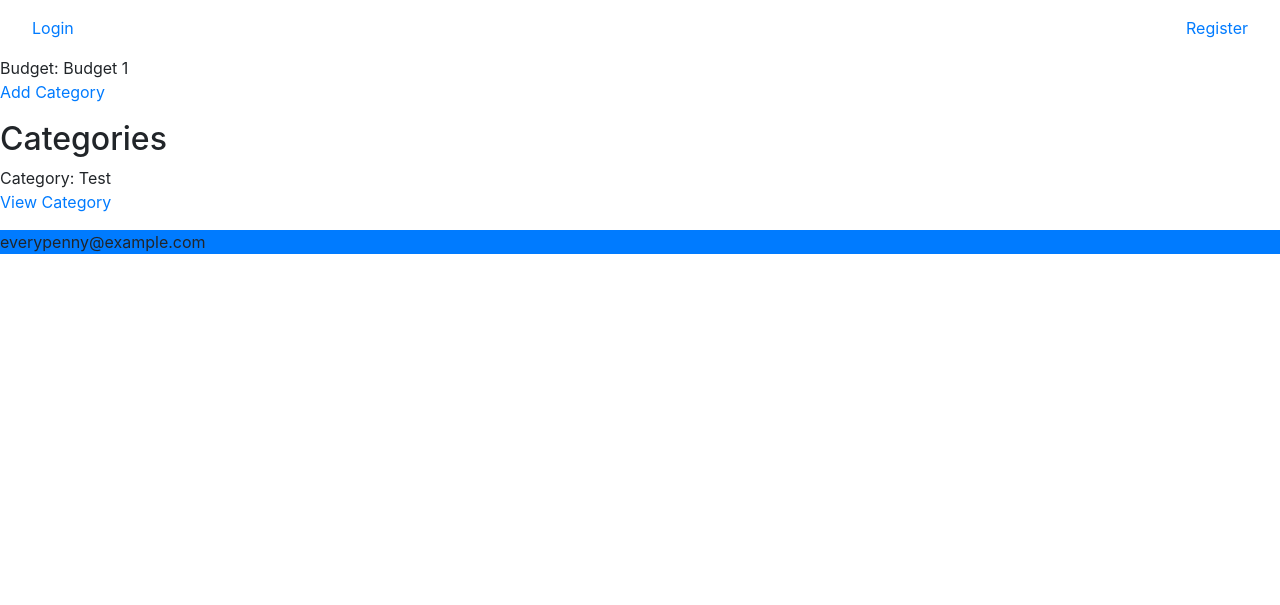
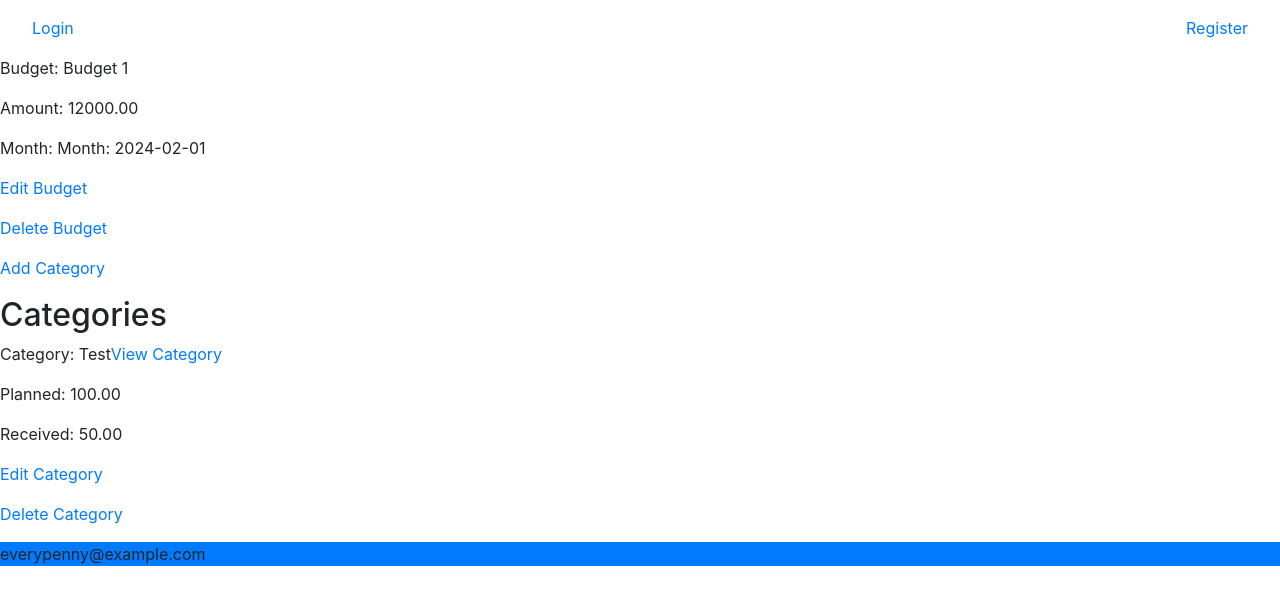
Before and after one commit to jcottam1/WEB4350_Budget, a Django app: page /budget/view_budget/1 in a window 1280 px wide. Shown: the top 605 px of the page. Run offline with Django 4.2, Linux system fonts and the light colour scheme; data comes from the database, SQL or seed files in the repository; both versions use the stored data as it was after the commit; some libraries are stand-ins or nearby versions.

Commit message:
added edit and delete for most models and improved some models

```diff
--- a/budget/forms.py
+++ b/budget/forms.py
@@ -18,7 +18,7 @@ class MonthForm(forms.ModelForm):
 class BudgetCategoryForm(forms.ModelForm):
     class Meta:
         model = BudgetCategory
-        fields = ['category_name']
+        fields = ['category_name', 'planned', 'received']
 
 class BudgetLabelForm(forms.ModelForm):
     class Meta:
@@ -31,4 +31,4 @@ class BudgetLabelForm(forms.ModelForm):
 class TransactionForm(forms.ModelForm):
     class Meta:
         model = Transaction
-        fields = ['amount']
+        fields = ['transaction_name', 'label','amount', 'incoming', 'outgoing']
--- a/budget/models.py
+++ b/budget/models.py
@@ -20,6 +20,8 @@ class Budget(models.Model):
 class BudgetCategory(models.Model):
     category_name = models.CharField(max_length=100)
     budget = models.ForeignKey(Budget, on_delete=models.CASCADE)
+    planned = models.DecimalField(max_digits=10, decimal_places=2)
+    received = models.DecimalField(max_digits=10, decimal_places=2)
 
     def __str__(self):
         return self.category_name
@@ -30,7 +32,7 @@ class BudgetLabel(models.Model):
     planned = models.DecimalField(max_digits=10, decimal_places=2)
     received = models.DecimalField(max_digits=10, decimal_places=2)
     due_date = models.DateField()
-    notes = models.CharField(max_length=100)
+    notes = models.CharField(max_length=100, null=True, blank=True)
 
     def __str__(self):
         return self.label
@@ -38,6 +40,9 @@ class BudgetLabel(models.Model):
 class Transaction(models.Model):
     label = models.ForeignKey(BudgetLabel, on_delete=models.CASCADE)
     amount = models.DecimalField(max_digits=10, decimal_places=2)
+    incoming = models.BooleanField(default=False)
+    outgoing = models.BooleanField(default=False)
+    transaction_name = models.CharField(max_length=100)
 
     def __str__(self):
-        return f"Amount: {self.amount}"
+        return self.transaction_name
--- /dev/null
+++ b/budget/templates/budget/delete.html
@@ -0,0 +1,5 @@
+<form method="POST">
+    {% csrf_token %}
+    <h1>Do you want to delete?</h1>
+    <button type="submit">Delete</button>
+</form>
--- a/budget/templates/budget/view_budget.html
+++ b/budget/templates/budget/view_budget.html
@@ -1,14 +1,23 @@
 {% extends 'budget/base.html' %}
 <body>
 {% block body %}
-    Budget: {{ budget.budget_name }}
+    <p>Budget: {{ budget.budget_name }}</p>
+    <p>Amount: {{ budget.total_budget }}</p>
+    <p>Month: {{ budget.month }}</p>
+
+    <p><a href="{% url 'budget:edit_budget' budget.id %}">Edit Budget</a></p>
+    <p><a href="{% url 'budget:delete_budget' budget.id %}">Delete Budget</a></p>
 
     <p><a href="{% url 'budget:make-category' budget.id %}">Add Category</a></p>
 
     <h2>Categories</h2>
     {% for category in categories %}
         {% if category.budget == budget %}
-            Category: {{ category.category_name }} <p><a href="{% url 'budget:view_category' category.id %}">View Category</a></p>
+            <p>Category: {{ category.category_name }}<a href="{% url 'budget:view_category' category.id %}">View Category</a></p>
+            <p>Planned: {{ category.planned }}</p>
+            <p>Received: {{ category.received }}</p>
+            <p><a href="{% url 'budget:edit_category' category.id %}">Edit Category</a></p>
+            <p><a href="{% url 'budget:delete_category' category.id %}">Delete Category</a></p>
         {% endif %}
     {% endfor %}
 {% endblock %}
--- a/budget/templates/budget/view_category.html
+++ b/budget/templates/budget/view_category.html
@@ -2,6 +2,10 @@
 <body>
 {% block body %}
     Category: {{ category.category_name }}
+    <p>Planned: {{ category.planned }}</p>
+    <p>Received: {{ category.received }}</p>
+    <p><a href="{% url 'budget:edit_category' category.id %}">Edit Category</a></p>
+    <p><a href="{% url 'budget:delete_category' category.id %}">Delete Category</a></p>
 
     <p><a href="{% url 'budget:make-label' category.id %}">Add Sub-Category</a></p>
 
@@ -12,6 +16,8 @@
             <p>Planned: {{ label.planned }}</p>
             <p>Received: {{ label.received }}</p>
             <p>Due Date: {{ label.due_date }}</p>
+            <p><a href="{% url 'budget:edit_label' label.id %}">Edit Label</a></p>
+            <p><a href="{% url 'budget:delete_label' label.id %}">Delete Label</a></p>
         {% endif %}
     {% endfor %}
 {% endblock %}
--- a/budget/urls.py
+++ b/budget/urls.py
@@ -5,7 +5,6 @@ app_name = "budget"
 urlpatterns = [
     path('', views.index, name='index'),
     path('budget/', views.budget, name='budget'),
-    path('category/', views.category, name='category'),
     path('report/', views.reports, name='reports'),
     path('transactions/', views.transactions, name='transactions'),
     path('make_budget/', views.make_budget, name="make-budget"),
@@ -14,4 +13,12 @@ urlpatterns = [
     path('make_transaction/', views.make_transaction, name="make-transaction"),
     path('view_category/<int:id>', views.view_category, name='view_category'),
     path('view_budget/<int:id>', views.view_budget, name='view_budget'),
+    path('edit_category/<int:id>', views.edit_category, name='edit_category'),
+    path('delete/<int:id>', views.delete_category, name="delete_category"),
+    path('edit_budget/<int:id>', views.edit_budget, name='edit_budget'),
+    path('delete_budget/<int:id>', views.delete_budget, name='delete_budget'),
+    path('edit_label/<int:id>', views.edit_label, name='edit_label'),
+    path('delete_label/<int:id>', views.delete_label, name='delete_label'),
+    path('edit_transaction/<int:id>', views.edit_transaction, name='edit_transaction'),
+    path('delete_transaction/<int:id>', views.delete_transaction, name='delete_transaction')
 ]
--- a/budget/views.py
+++ b/budget/views.py
@@ -3,7 +3,7 @@ from django.contrib.auth.decorators import login_required
 from django.http import HttpResponse
 from django.template import loader
 from .forms import BudgetForm, MonthForm, BudgetCategoryForm, BudgetLabelForm, TransactionForm
-from .models import Budget, BudgetCategory, BudgetLabel
+from .models import Budget, BudgetCategory, BudgetLabel, Transaction
 
 
 # Create your views here.
@@ -31,6 +31,29 @@ def make_budget(request):
         form = BudgetForm()
     return render(request, 'budget/form.html', {"form": form})
 
+@login_required
+def edit_budget(request, id):
+    budget = Budget.objects.get(id=id)
+    form = BudgetForm(request.POST or None, instance=budget)
+    if form.is_valid():
+        f = form.save(commit=False)
+        f.user = request.user
+        f.save()
+        return redirect('budget:view_budget', id)
+    else:
+        form = form
+
+    return render(request, 'budget/form.html', {"form": form, 'budget': budget})
+
+def delete_budget(request, id):
+    budget = Budget.objects.get(id=id)
+
+    if request.method == "POST":
+        budget.delete()
+        return redirect('budget:budget')
+
+    return render(request, 'budget/delete.html', {'budget': budget})
+
 def view_budget(request, id):
     budget = Budget.objects.get(id=id)
     categories = BudgetCategory.objects.all()
@@ -39,10 +62,6 @@ def view_budget(request, id):
         'categories': categories
     }
     return render(request, 'budget/view_budget.html', context)
-
-@login_required(login_url='login')
-def category(request):
-    return render(request, 'budget/category.html')
 
 @login_required(login_url='login')
 def make_category(request, id):
@@ -56,6 +75,29 @@ def make_category(request, id):
     else:
         form = BudgetCategoryForm()
     return render(request, 'budget/form.html', {"form": form})
+
+
+@login_required
+def edit_category(request, id):
+    category = BudgetCategory.objects.get(id=id)
+    form = BudgetCategoryForm(request.POST or None, instance=category)
+    if form.is_valid():
+        f = form.save(commit=False)
+        f.save()
+        return redirect('budget:view_category', id)
+    else:
+        form = form
+
+    return render(request, 'budget/form.html', {"form": form, 'category': category})
+
+def delete_category(request, id):
+    category = BudgetCategory.objects.get(id=id)
+
+    if request.method == "POST":
+        category.delete()
+        return redirect('budget:view_budget', category.budget.id)
+
+    return render(request, 'budget/delete.html', {'category': category})
 
 def view_category(request, id):
     category = BudgetCategory.objects.get(id=id)
@@ -79,13 +121,39 @@ def make_label(request, id):
         form = BudgetLabelForm()
     return render(request, 'budget/form.html', {"form": form})
 
+@login_required
+def edit_label(request, id):
+    label = BudgetLabel.objects.get(id=id)
+    form = BudgetLabelForm(request.POST or None, instance=label)
+    if form.is_valid():
+        f = form.save(commit=False)
+        f.save()
+        return redirect('budget:view_category', label.category.id)
+    else:
+        form = form
+
+    return render(request, 'budget/form.html', {"form": form, 'label': label})
+
+def delete_label(request, id):
+    label = BudgetLabel.objects.get(id=id)
+
+    if request.method == "POST":
+        label.delete()
+        return redirect('budget:view_category', label.category.id)
+
+    return render(request, 'budget/delete.html', {'label': label})
+
 @login_required(login_url='login')
 def reports(request):
     return render(request, 'budget/reports.html')
 
 @login_required(login_url='login')
 def transactions(request):
-    return render(request, 'budget/transactions.html')
+    transactions = Transaction.objects.all()
+    context = {
+        'transactions': transactions
+    }
+    return render(request, 'budget/transactions.html', context)
 
 @login_required(login_url='login')
 def make_transaction(request):
@@ -98,3 +166,25 @@ def make_transaction(request):
     else:
         form = TransactionForm()
     return render(request, 'budget/form.html', {"form": form})
+
+@login_required
+def edit_transaction(request, id):
+    transaction = Transaction.objects.get(id=id)
+    form = TransactionForm(request.POST or None, instance=transaction)
+    if form.is_valid():
+        f = form.save(commit=False)
+        f.save()
+        return redirect('budget:transactions')
+    else:
+        form = form
+
+    return render(request, 'budget/form.html', {"form": form, 'transaction': transaction})
+
+def delete_transaction(request, id):
+    transaction = Transaction.objects.get(id=id)
+
+    if request.method == "POST":
+        transaction.delete()
+        return redirect('budget:transactions')
+
+    return render(request, 'budget/delete.html', {'transaction': transaction})
```
Also changed, not shown: budget/templates/budget/transactions.html (+13 -0 lines), budget/migrations/0005_alter_budgetlabel_notes.py (added), budget/migrations/0006_budgetcategory_planned_budgetcategory_received.py (added), budget/migrations/0007_transaction_incoming_transaction_outgoing.py (added), budget/migrations/0008_transaction_transaction_name.py (added), db.sqlite3.
